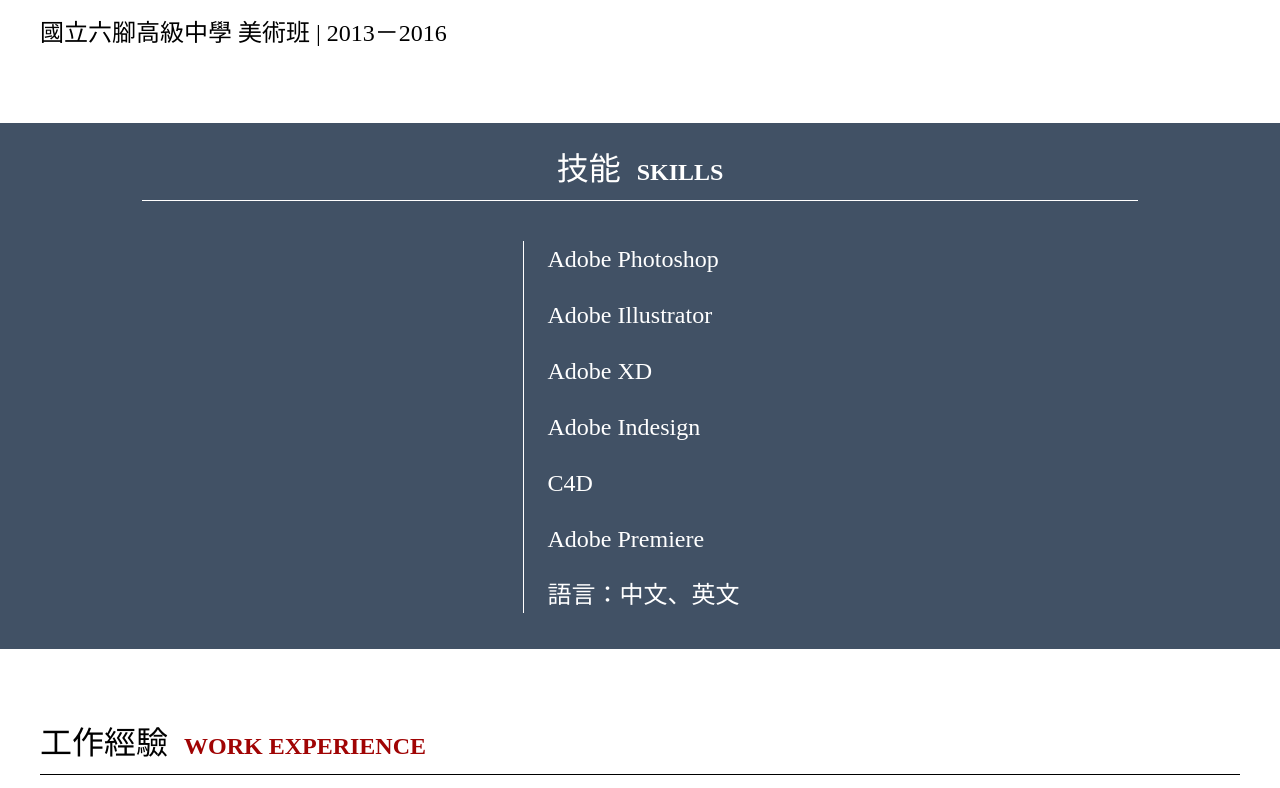
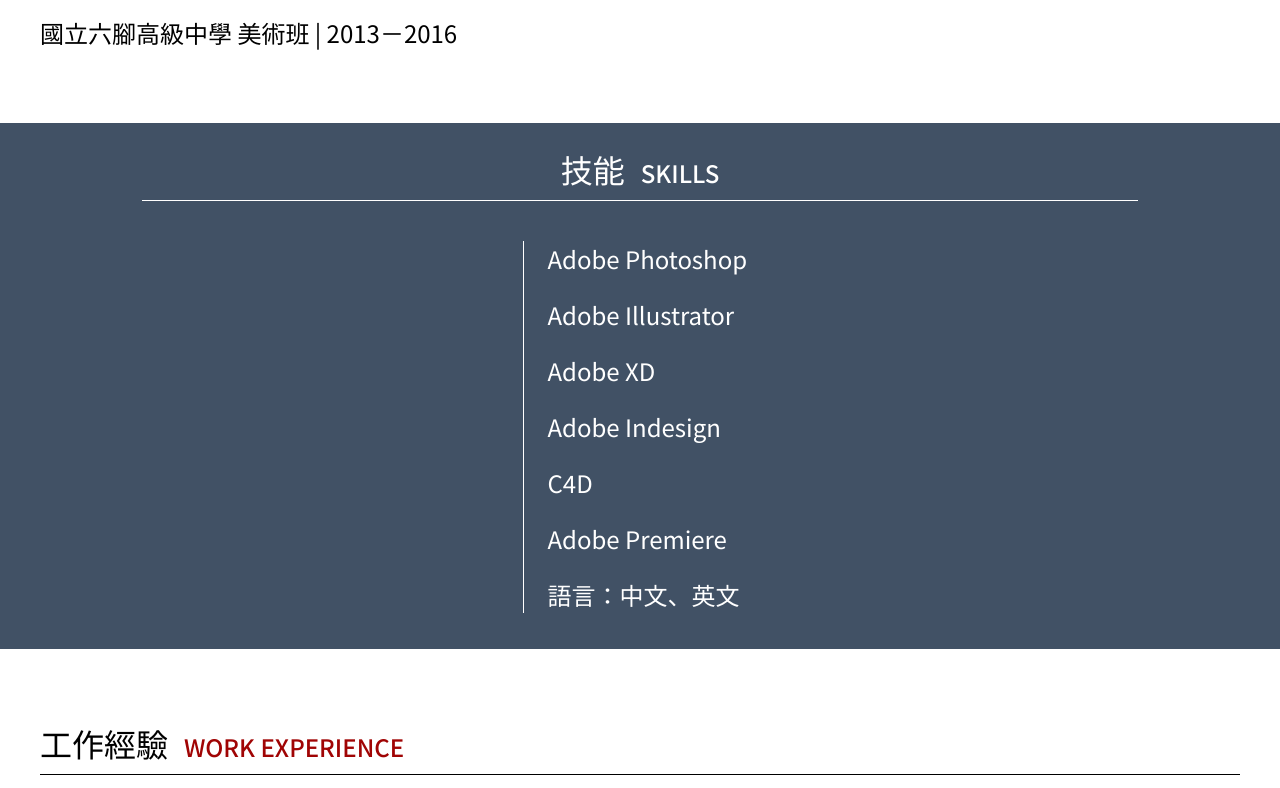
Before and after one commit to echocarriet/resume-oct, a plain HTML site: page index.html in a window 1280 px wide. Shown: the part 1100-1888 px from the top of the page. Drawn offline with nearby package versions, Linux system fonts and the light colour scheme.

Commit message:
修改 1.0 version

```diff
--- a/css/all.css
+++ b/css/all.css
@@ -1,5 +1,6 @@
+@import url('https://fonts.googleapis.com/css2?family=Noto+Sans+TC:wght@400;500;700&display=swap');
 body{
-    font-family: "Microsoft JhengHei",serif;
+    font-family: 'Noto Sans TC', sans-serif;
 }
 *,*::before,*::after {
     box-sizing: border-box;
@@ -33,20 +34,33 @@
 .mb-6{
     margin-bottom: 72px;
 }
-
+.bg-darkBlue{
+    background: #415165;
+}
+.text-darkRed{
+    color: #A00404;
+}
+.text-white{
+    color: #fff;
+}
+.font-medium{
+    font-weight: 500;
+}
+.h1{
+    font-size: 32px;
+}
+.h2{
+    font-size: 24px;
+}
+.text-center{
+    text-align: center;
+}
 /* section */
 .container {
     max-width: 1200px;
     margin: 0 auto;
-    font-size: 24px;
 }
 
-.container-fluid {
-    background: #415165;
-    color: #fff;
-    text-align: center;
-    font-size: 24px;
-}
 /* 標題 */
 .resumeName{
     font-size: 80px;
@@ -54,29 +68,16 @@
     border-bottom: 2px solid #000;
     padding-bottom: 17px;
 }
-
-.mainTitle ,.title{
+.title{
     font-size: 32px;
     line-height: 45px;
     padding-bottom: 8px;
     margin-bottom: 16px;
 }
-.mainTitle{
-    border-bottom: 1px solid #000;
-}
-
-.title{
-    border-bottom: 1px solid #fff;
-}
-
-.mainTitle .subTitle {
-    color: #A00404;
-}
 .subTitle{
     font-size: 24px;
     line-height: 28px;
     padding-left: 16px;
-    font-weight:700 ;
 }
 
 
@@ -86,6 +87,12 @@
 }
 .sub-borderLeft{
     border-left: 1px solid #fff;
+}
+.main-borderBottom{
+    border-bottom: 1px solid #000;
+}
+.sub-borderBottom{
+    border-bottom: 1px solid #fff;
 }
 
 /* ul li 設定 */
@@ -115,7 +122,6 @@
     margin: 40px auto 12px auto;
     text-align: left;
     line-height: 36px;
-    border-left: 1px solid #fff;
     padding-left: 24px;
 }
 .skillsList-item{
--- a/index.html
+++ b/index.html
@@ -13,10 +13,10 @@
 </head>
 
 <body>
-    <div class="container">
+    <div class="container h2">
         <h1 class="resumeName">Joanne <br> Chen</h1>
         <img class="py-5" src="https://hexschool.github.io/webLayoutTraining1st/week1/photo.png" alt="Joanne Chen履歷照片">
-        <h2 class="mainTitle">個人資料<span class="subTitle">PROFILE</span></h2>
+        <h2 class="title main-borderBottom">個人資料<span class="subTitle font-medium text-darkRed">PROFILE</span></h2>
         <ul class="list-group">
             <li class="list-group-item">
                 <p>陳久安 Joanne Chen <br>
@@ -28,7 +28,7 @@
                 <p>UI 設計修行中／立志當斜槓青年 <br>獨立接案，內容涵蓋：<br> 品牌規劃、視覺設計、編輯設計、標準字、物件及印刷品設計等。</p>
             </li>
         </ul>
-        <h2 class="mainTitle">學歷<span class="subTitle">EDUCATION</span></h2>
+        <h2 class="title main-borderBottom">學歷<span class="subTitle font-medium text-darkRed">EDUCATION</span></h2>
         <ul class="list-group">
             <li class="list-group-item">
                 <h3>國立六角師範大學 視覺設計學系 學士學位 | 2016－2020</h3>
@@ -38,10 +38,10 @@
             </li>
         </ul>
     </div>
-    <div class="container-fluid py-3 mb-6">
+    <div class="bg-darkBlue h2 text-center text-white py-3 mb-6">
         <div class="skills-section">
-            <h2 class="title">技能<span class="subTitle">SKILLS</span></h2>
-            <ul class="skillsList">
+            <h2 class="title sub-borderBottom">技能<span class="subTitle font-medium">SKILLS</span></h2>
+            <ul class="skillsList sub-borderLeft">
                 <li class="skillsList-item">Adobe Photoshop</li>
                 <li class="skillsList-item">Adobe Illustrator</li>
                 <li class="skillsList-item">Adobe XD</li>
@@ -52,8 +52,8 @@
             </ul>
         </div>
     </div>
-    <div class="container">
-        <h2 class="mainTitle">工作經驗<span class="subTitle">WORK EXPERIENCE</span></h2>
+    <div class="container h2">
+        <h2 class="title main-borderBottom">工作經驗<span class="subTitle font-medium text-darkRed">WORK EXPERIENCE</span></h2>
         <ul class="list-group main-borderLeft pl-3 ml-3">
             <li class="list-group-item">
                 <h3>六角學院 視覺設計實習生 | 2019/07－2020/06</h3>
@@ -83,9 +83,9 @@
             </li>
         </ul>
     </div>
-    <div class="container-fluid py-3">
+    <div class="bg-darkBlue h2 text-center text-white py-3">
         <div class="container">
-            <h2 class="title">聯絡方式<span class="subTitle">CONTACT METHOD</span></h2>
+            <h2 class="title sub-borderBottom font-medium">聯絡方式<span class="subTitle">CONTACT METHOD</span></h2>
             <ul class="contactList-group">
                 <li class="pb-2">
                     Mail：
```
